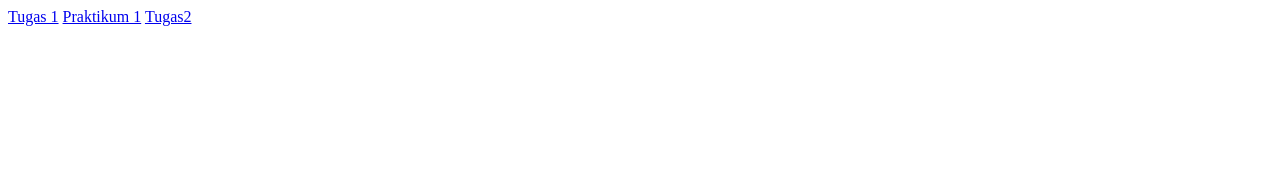
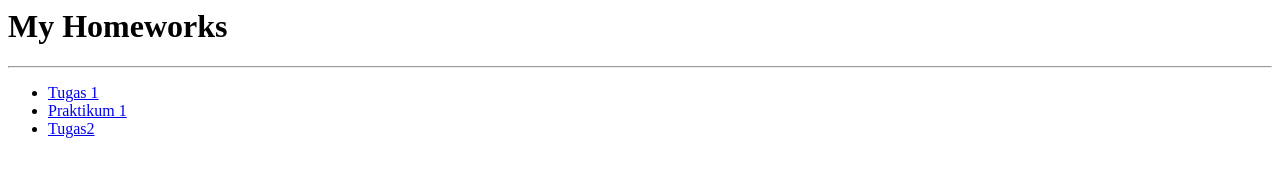
Before and after one commit to KejuOvO/homework, a plain HTML site: page index.html in a window 1280 px wide. Drawn offline with Linux system fonts and the light colour scheme.

Commit message:
Updated index.html 15/10/2024

```diff
--- a/index.html
+++ b/index.html
@@ -1,3 +1,7 @@
-<a href=Tugas1/MainPage.html>Tugas 1</a>
-<a href=Praktikum1/Main.html>Praktikum 1</a>
-<a href=Tugas2/Form.html>Tugas2</a>
+<h1>My Homeworks</h1>
+<hr>
+<ul>
+<li><a href=Tugas1/MainPage.html>Tugas 1</a></li>
+<li><a href=Praktikum1/Main.html>Praktikum 1</a></li>
+<li><a href=Tugas2/Form.html>Tugas2</a></li>
+</ul>
```
